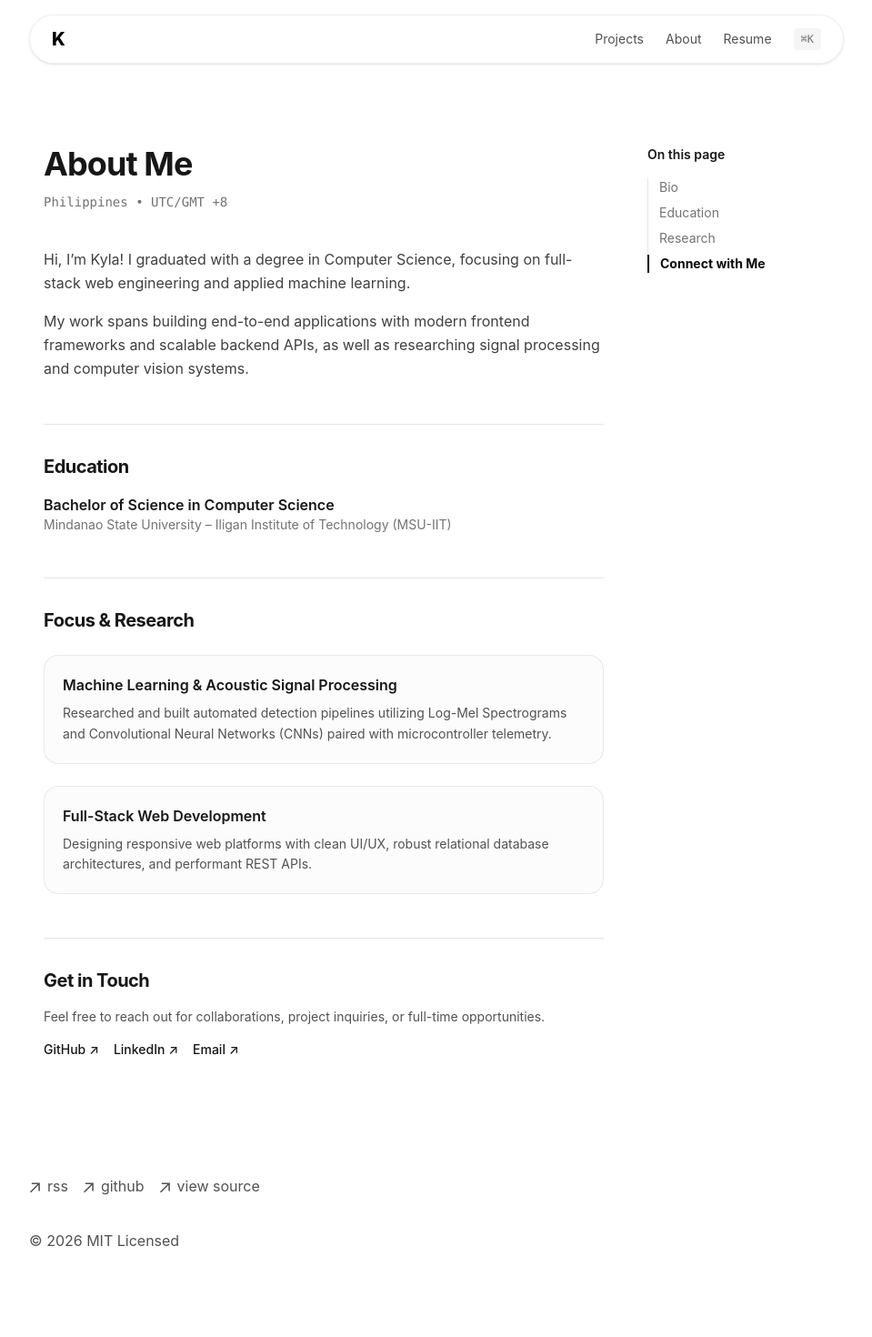
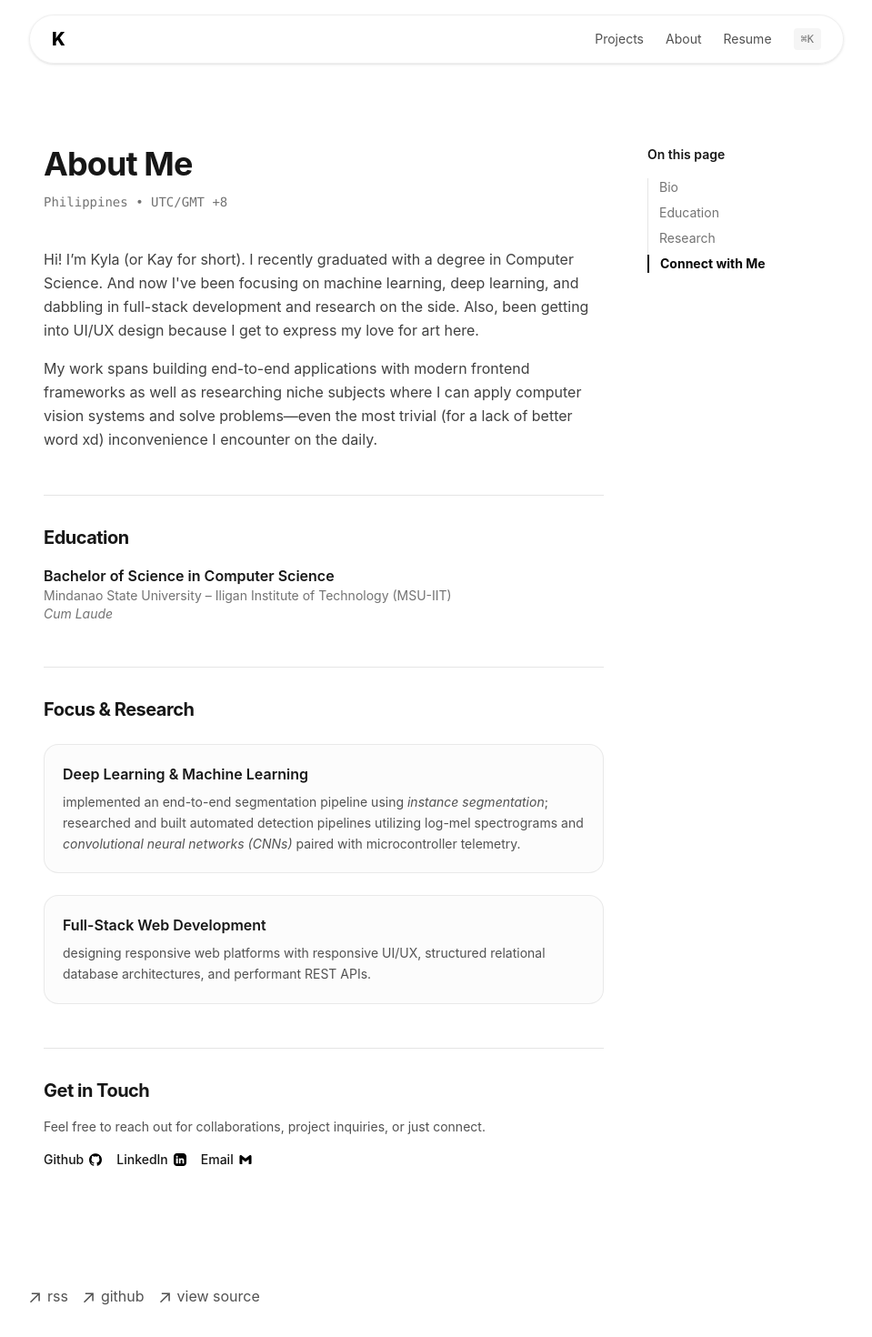
Before and after one commit to kay-16/my-portfolio, a Next.js app: page /about in a window 1280 px wide. Shown: the top 1470 px of the page at 91% size, without its empty margins (160-1119 px from the left). Before the commit the page ends 1440 px from the top, so only its background shows below. Built offline with nearby package versions, Linux system fonts and the light colour scheme.

Commit message:
enhance descriptions and contents; add svg icons and social links

```diff
--- a/app/about/page.tsx
+++ b/app/about/page.tsx
@@ -36,12 +36,13 @@ export default function AboutPage() {
           {/* Bio */}
           <section id="bio" className="scroll-mt-32 space-y-4 text-neutral-700 dark:text-neutral-300 leading-relaxed text-base mb-12">
             <p>
-              Hi, I’m Kyla! I graduated with a degree in Computer Science, focusing on full-stack web
-              engineering and applied machine learning.
+              Hi! I’m Kyla (or Kay for short). I recently graduated with a degree in Computer Science. And now I've been focusing on machine learning,
+              deep learning, and dabbling in full-stack development and research on the side. Also, been getting into UI/UX design because I get to express my
+              love for art here.
             </p>
             <p>
-              My work spans building end-to-end applications with modern frontend frameworks and
-              scalable backend APIs, as well as researching signal processing and computer vision systems.
+              My work spans building end-to-end applications with modern frontend frameworks as well as researching niche subjects where I can
+              apply computer vision systems and solve problems—even the most trivial (for a lack of better word xd) inconvenience I encounter on the daily.
             </p>
           </section>
 
@@ -56,6 +57,9 @@ export default function AboutPage() {
                 <p className="text-sm text-neutral-500">
                   Mindanao State University – Iligan Institute of Technology (MSU-IIT)
                 </p>
+                <p className="text-sm text-neutral-500">
+                  <i>Cum Laude</i>
+                </p>
               </div>
             </div>
           </section>
@@ -65,16 +69,17 @@ export default function AboutPage() {
             <h2 className="text-xl font-bold mb-6 tracking-tight">Focus & Research</h2>
             <div className="space-y-6">
               <div className="rounded-2xl border border-neutral-200/80 dark:border-neutral-800 p-5 bg-neutral-50/50 dark:bg-neutral-900/40">
-                <h3 className="font-semibold text-base">Machine Learning & Acoustic Signal Processing</h3>
+                <h3 className="font-semibold text-base">Deep Learning & Machine Learning</h3>
                 <p className="text-sm text-neutral-600 dark:text-neutral-400 mt-2 leading-relaxed">
-                  Researched and built automated detection pipelines utilizing Log-Mel Spectrograms and Convolutional Neural Networks (CNNs) paired with microcontroller telemetry.
+                  implemented an end-to-end segmentation pipeline using <i>instance segmentation</i>;
+                  researched and built automated detection pipelines utilizing log-mel spectrograms and <i>convolutional neural networks (CNNs)</i> paired with microcontroller telemetry.
                 </p>
               </div>
 
               <div className="rounded-2xl border border-neutral-200/80 dark:border-neutral-800 p-5 bg-neutral-50/50 dark:bg-neutral-900/40">
                 <h3 className="font-semibold text-base">Full-Stack Web Development</h3>
                 <p className="text-sm text-neutral-600 dark:text-neutral-400 mt-2 leading-relaxed">
-                  Designing responsive web platforms with clean UI/UX, robust relational database architectures, and performant REST APIs.
+                  designing responsive web platforms with responsive UI/UX, structured relational database architectures, and performant REST APIs.
                 </p>
               </div>
             </div>
@@ -84,30 +89,45 @@ export default function AboutPage() {
           <section id="contact" className="scroll-mt-32 border-t border-neutral-200 dark:border-neutral-800 pt-8">
             <h2 className="text-xl font-bold mb-4 tracking-tight">Get in Touch</h2>
             <p className="text-sm text-neutral-600 dark:text-neutral-400 mb-4">
-              Feel free to reach out for collaborations, project inquiries, or full-time opportunities.
+              Feel free to reach out for collaborations, project inquiries, or just connect.
             </p>
             <div className="flex flex-wrap gap-4 text-sm font-medium">
               <a
-                href="https://github.com/your-username"
+                href="https://github.com/kay-16"
                 target="_blank"
                 rel="noopener noreferrer"
-                className="hover:underline text-neutral-900 dark:text-neutral-100"
+                className="inline-flex items-center gap-1.5 text-neutral-900 hover:text-neutral-600 dark:text-neutral-100 dark:hover:text-neutral-300 transition"
               >
-                GitHub ↗
+                <span>Github</span>
+                <img
+                  src="/github.svg"
+                  alt=""
+                  className="w-3.5 h-3.5 opacity-100"
+                />
               </a>
               <a
-                href="https://linkedin.com/in/your-profile"
+                href="https://www.linkedin.com/in/kyla-reambonanza-889a7135b/"
                 target="_blank"
                 rel="noopener noreferrer"
-                className="hover:underline text-neutral-900 dark:text-neutral-100"
+                className="inline-flex items-center gap-1.5 text-neutral-900 hover:text-neutral-600 dark:text-neutral-100 dark:hover:text-neutral-300 transition"
               >
-                LinkedIn ↗
+                <span>LinkedIn</span>
+                <img
+                  src="/linkedin.svg"
+                  alt=""
+                  className="w-3.5 h-3.5 opacity-100"
+                />
               </a>
               <a
-                href="mailto:your-email@example.com"
-                className="hover:underline text-neutral-900 dark:text-neutral-100"
+                href="mailto:kayreambonanza@gmail.com"
+                className="inline-flex items-center gap-1.5 text-neutral-900 hover:text-neutral-600 dark:text-neutral-100 dark:hover:text-neutral-300 transition"
               >
-                Email ↗
+                <span>Email</span>
+                <img
+                  src="/gmail.svg"
+                  alt=""
+                  className="w-3.5 h-3.5 opacity-100"
+                />
               </a>
             </div>
           </section>
```
